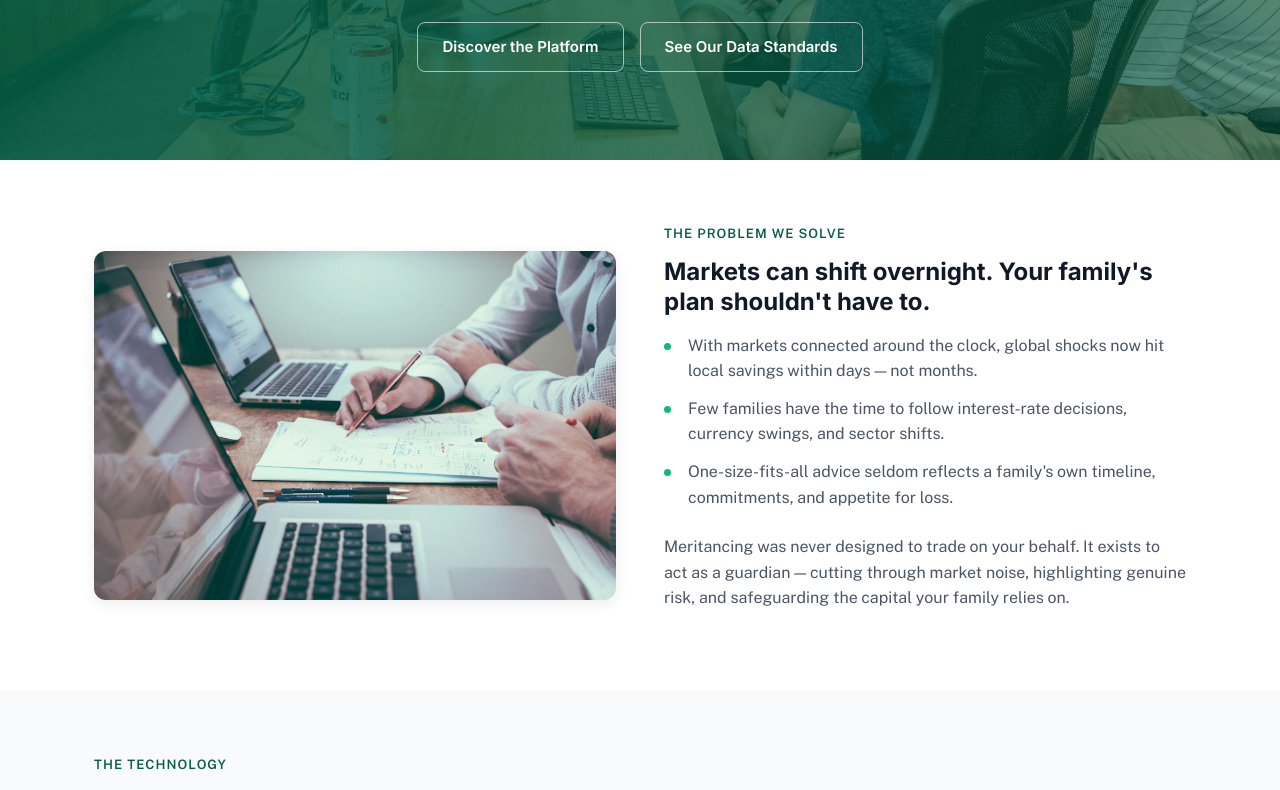
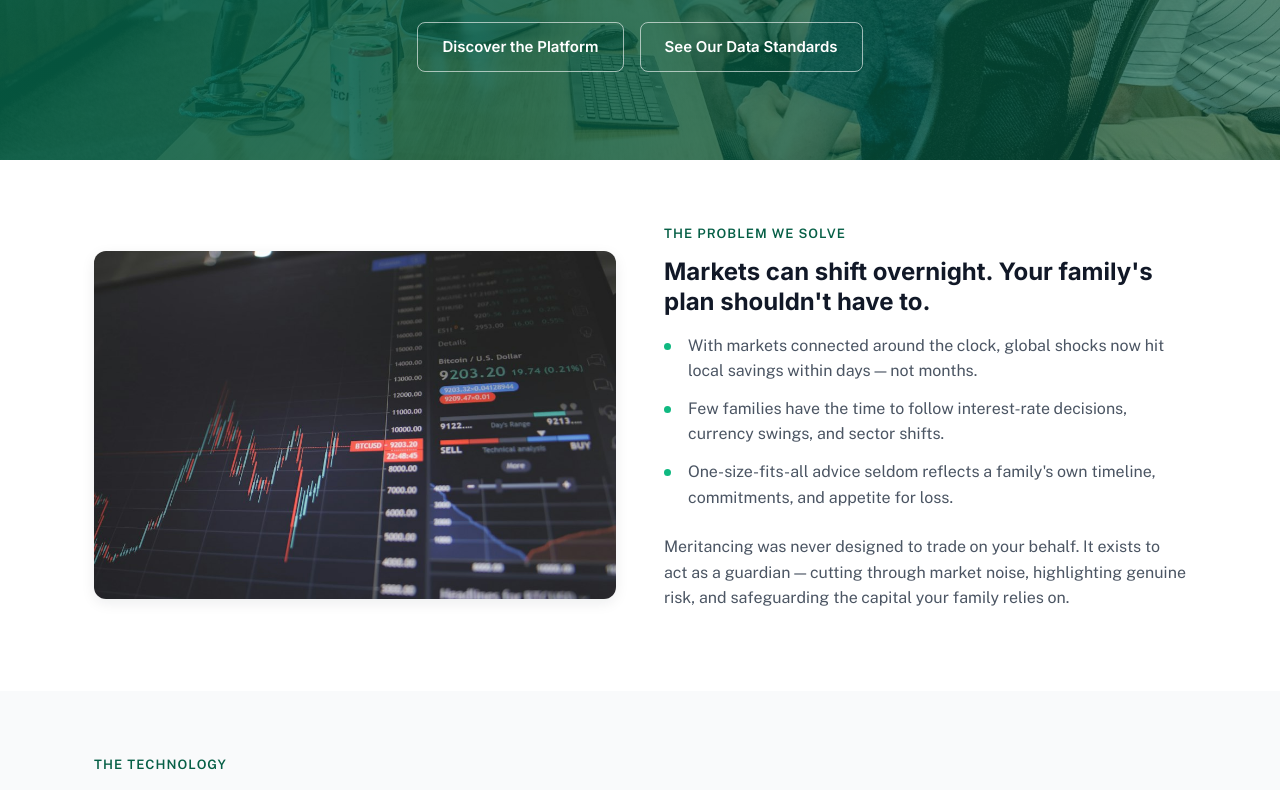
Before and after one commit to taybadeveloper/Meritancing, a Next.js app: page / in a window 1280 px wide. Shown: the part 407-1197 px from the top of the page. Built offline with nearby package versions, Linux system fonts and the light colour scheme.

Commit message:
Add relevant market chart image to home problem section

```diff
--- a/app/page.js
+++ b/app/page.js
@@ -101,8 +101,8 @@ export default function Home() {
           <div className="split">
             <div className="split-media">
               <img
-                src="/assets/about.jpg"
-                alt="Meritancing data analysis dashboard representing market monitoring for families"
+                src="/assets/markets.jpg"
+                alt="Stock market chart showing shifting prices and volatility"
                 width="960"
                 height="720"
                 loading="lazy"
```
Also changed, not shown: public/assets/markets.jpg (added).
